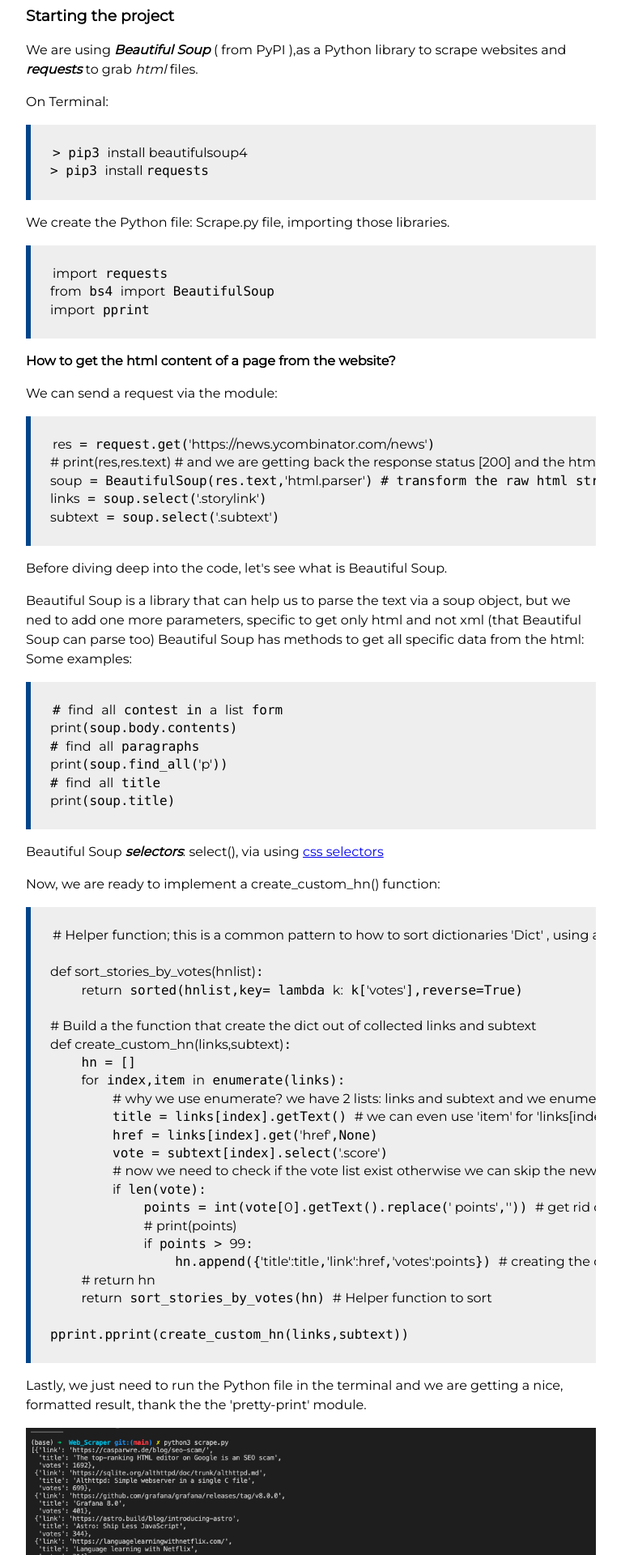
After one commit to criscara-dev/portfo, a Flask app: template templates/ethical-web-scraper.html in a window 1280 px wide. The commit adds this page. Shown: the part 781-2701 px from the top of the page at 81% size, without its empty margins (256-1023 px from the left). Run offline with Flask 2, Linux system fonts and the light colour scheme; the template is opened without the code that fills it, so the values that code supplies are empty.

Commit message:
fixing issues and adding css styles and text for scraper project

```diff
--- /dev/null
+++ b/templates/ethical-web-scraper.html
@@ -0,0 +1,148 @@
+<!DOCTYPE html>
+<html lang="en">
+  <head>
+    <meta charset="UTF-8" />
+    <meta http-equiv="X-UA-Compatible" content="IE=edge" />
+    <meta name="viewport" content="width=device-width, initial-scale=1.0" />
+    <meta content="Cristian Caratti portfolio website" name="Cristian Caratti portfolio website" />
+    <meta name="google" content="notranslate" />
+    <link rel="preconnect" href="https://fonts.gstatic.com" />
+    <link href="https://fonts.googleapis.com/css2?family=Montserrat&display=swap" rel="stylesheet" />
+    <!-- <link rel="stylesheet" href="{{ url_for('static',filename='style.css') }}" /> -->
+    <link href="../static/assets/favicon.ico" rel="icon" />
+    <title>Cristian Caratti - Website</title>
+    <style>
+      * {
+  margin: 0;
+  padding: 0;
+  box-sizing: border-box;
+  font-family: "Montserrat", sans-serif;
+}
+      body {
+        display:flex;flex-direction:column;margin: 2rem;
+      }
+      article {
+        margin: auto 20vw;
+        line-height:1.5
+      }
+      pre {
+        border-left: 6px solid #00458b;
+        font-size: 1rem;
+        line-height: 1.4;
+        margin: 0 0 24px;
+        max-width: 100%;
+        overflow: auto;
+        padding: 24px;
+        width: 100%;
+      }
+      code {
+        font-family: consolas, "Liberation Mono", courier, monospace;
+        padding: 0 3px;
+        word-wrap: break-word;
+      }
+      code,
+      pre {
+        background-color: #eee;
+      }
+
+      pre {
+        display: block;
+        font-family: monospace;
+        white-space: pre;
+      }
+      @media only screen and (max-width: 1000px) {
+        article {
+              margin: auto 5vw
+            }
+      }
+      img {
+        max-width: 100%;
+        max-height: 100%;
+      }
+      h1,h2,h4,blockquote,p,pre,footer {
+        margin: 1em 0 0 0;
+      }
+      footer {
+        text-align: center;
+      }
+    </style>
+  </head>
+
+  <body>
+    <article>
+      <h1>The Python web scraper</h1>
+    <h2>Problem I want to solve: to collect information from hackernews that has at least 100 points, so I am can read the most relevant info on the topic.</h2>
+    <blockquote>
+      <p>In simple term web scraping is the art of automate the process of getting data from a website without using their API. Why we would do that then? There&#39;s no API, the API is not free, restricted to certain users or the API is not good enough.</p>
+    </blockquote>
+    <p>Since we want to build an ethical web scraper, we need to check the example.com/robots.txt file that check who is the &#39;User-Agent&#39; and what we can scrape &#39;allow&#39; or not &#39;Disallow&#39;. If nothing is there, it implicitly means that we should be good to go.</p>
+    <p>Ex. from Airbnb website:</p>
+    <p><img src="../static/assets/airbnb.png" alt="Airbnb robots.txt" /></p>
+    <h3>Starting the project</h3>
+    <p>
+      We are using <strong><em>Beautiful Soup</em></strong> ( from PyPI ),as a Python library to scrape websites and <strong><em>requests</em></strong> to grab <em>html</em> files.
+    </p>
+    <p>On Terminal:</p>
+    <pre><code >&gt; pip3 <span>install </span><span>beautifulsoup4
+</span>&gt; pip3 <span>install </span>requests
+</code></pre>
+    <p>We create the Python file: Scrape.py file, importing those libraries.</p>
+    <pre><code class="lang-python"><span >import</span> requests
+<span>from</span> bs4 <span >import</span> BeautifulSoup
+<span>import</span> pprint
+</code></pre>
+    <h4>How to get the html content of a page from the website?</h4>
+    <p>We can send a request via the module:</p>
+    <pre><code class="lang-python"><span >res</span> = request.get(<span >'https://news.ycombinator.com/news'</span>)
+<span ># print(res,res.text) # and we are getting back the response status [200] and the html text;</span>
+<span >soup</span> = BeautifulSoup(res.text,<span >'html.parser'</span>) # transform the raw html string to usable data, a <span >'soup'</span> object easy to use
+<span >links</span> = soup.select(<span >'.storylink'</span>)
+<span >subtext</span> = soup.select(<span >'.subtext'</span>)
+</code></pre>
+    <p>Before diving deep into the code, let&#39;s see what is Beautiful Soup.</p>
+    <p>Beautiful Soup is a library that can help us to parse the text via a soup object, but we ned to add one more parameters, specific to get only html and not xml (that Beautiful Soup can parse too) Beautiful Soup has methods to get all specific data from the html: Some examples:</p>
+    <pre><code class="lang-python"># <span >find</span> <span >all</span> contest in <span >a</span> <span >list</span> form
+<span >print</span>(soup.body.contents)
+# <span >find</span> <span >all</span> paragraphs
+<span >print</span>(soup.find_all(<span >'p'</span>))
+# <span >find</span> <span >all</span> title
+<span >print</span>(soup.title)
+</code></pre>
+    <p>
+      Beautiful Soup <strong><em>selectors</em></strong
+      >: select(), via using <a href="https://developer.mozilla.org/en-US/docs/Learn/CSS/Building_blocks/Selectors">css selectors</a>
+    </p>
+    <p>Now, we are ready to implement a create_custom_hn() function:</p>
+    <pre><code class="lang-python"><span ># Helper function; this is a common pattern to how to sort dictionaries 'Dict' , using a lambda function where the 2nd parameter is the key we want use to sort</span>
+
+<span class="hljs-function"><span >def</span> <span class="hljs-title">sort_stories_by_votes</span><span >(hnlist)</span></span>:
+    <span >return</span> sorted(hnlist,key= lambda <span >k:</span> k[<span >'votes'</span>],reverse=True)
+
+<span ># Build a the function that create the dict out of collected links and subtext</span>
+<span class="hljs-function"><span >def</span> <span class="hljs-title">create_custom_hn</span><span >(links,subtext)</span></span>:
+    hn = []
+    <span >for</span> index,item <span >in</span> enumerate(links):
+        <span ># why we use enumerate? we have 2 lists: links and subtext and we enumerate only on links, so the only way to grab subtext is use enumerate and use the index for the subtext</span>
+        title = links[index].getText() <span ># we can even use 'item' for 'links[index]' since we don't need the index</span>
+        href = links[index].get(<span >'href'</span>,None)
+        vote = subtext[index].select(<span >'.score'</span>)
+        <span ># now we need to check if the vote list exist otherwise we can skip the news</span>
+        <span >if</span> len(vote):
+            points = int(vote[<span >0</span>].getText().replace(<span >' points'</span>,<span >''</span>)) <span ># get rid of the 'points' text and just keep the 'integer' for the next check</span>
+            <span ># print(points)</span>
+            <span >if</span> points &gt; <span >99</span>:
+                hn.append({<span >'title'</span><span >:title</span>,<span >'link'</span><span >:href</span>,<span >'votes'</span><span >:points</span>}) <span ># creating the dictionary</span>
+    <span ># return hn</span>
+    <span >return</span> sort_stories_by_votes(hn) <span ># Helper function to sort</span>
+
+pprint.pprint(create_custom_hn(links,subtext))
+</code></pre>
+    <p>Lastly, we just need to run the Python file in the terminal and we are getting a nice, formatted result, thank the the &#39;pretty-print&#39; module.</p>
+    <p><img src="../static/assets/pprint-scrape.png" alt="After running &#39;pprint&#39; from Terminal" /></p>
+    </article>
+  </body>
+</html>
+
+<footer>&copy;cristiancaratti-templates 2021</footer>
+</body>
+</html>
```
Also changed, not shown: templates/password-checker.html (+10 -1 lines), static/assets/pprint-scrape-resized.png (added), static/assets/pprint-scrape.png (added), 2 other files.
